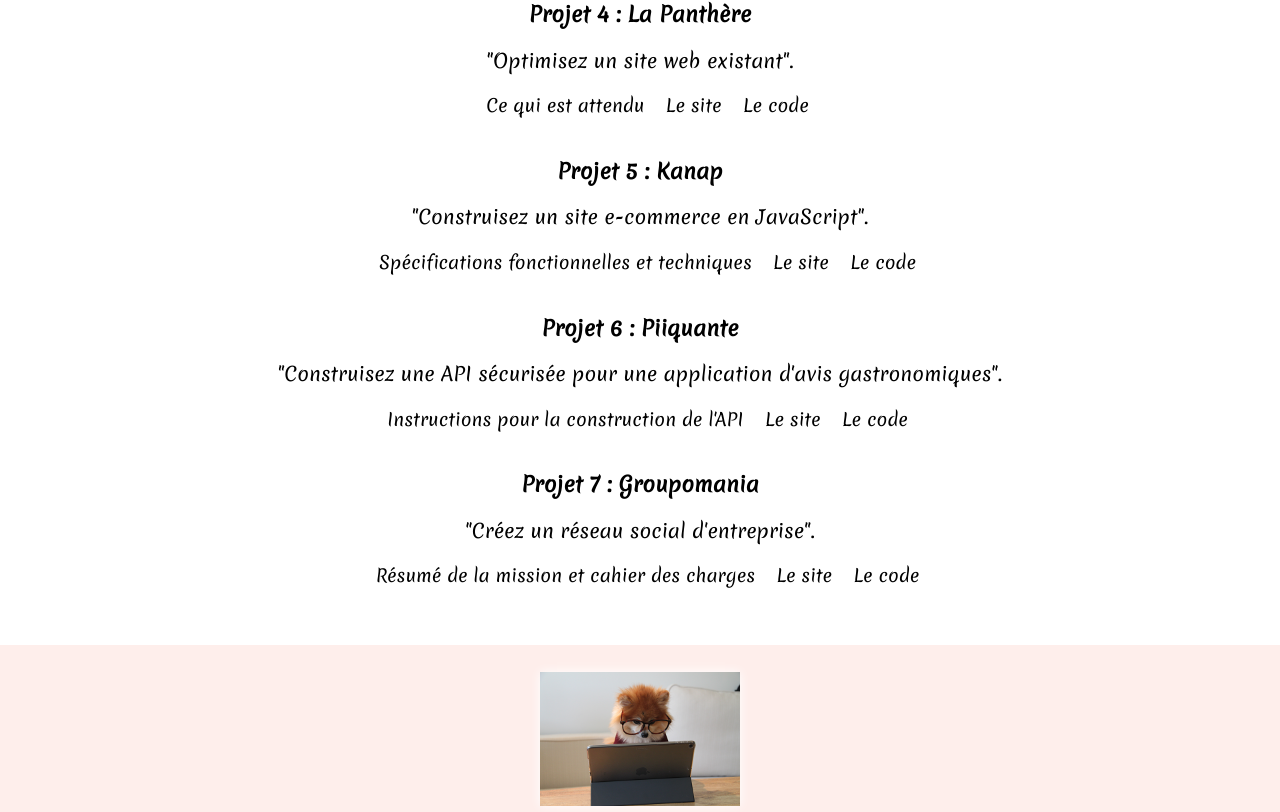
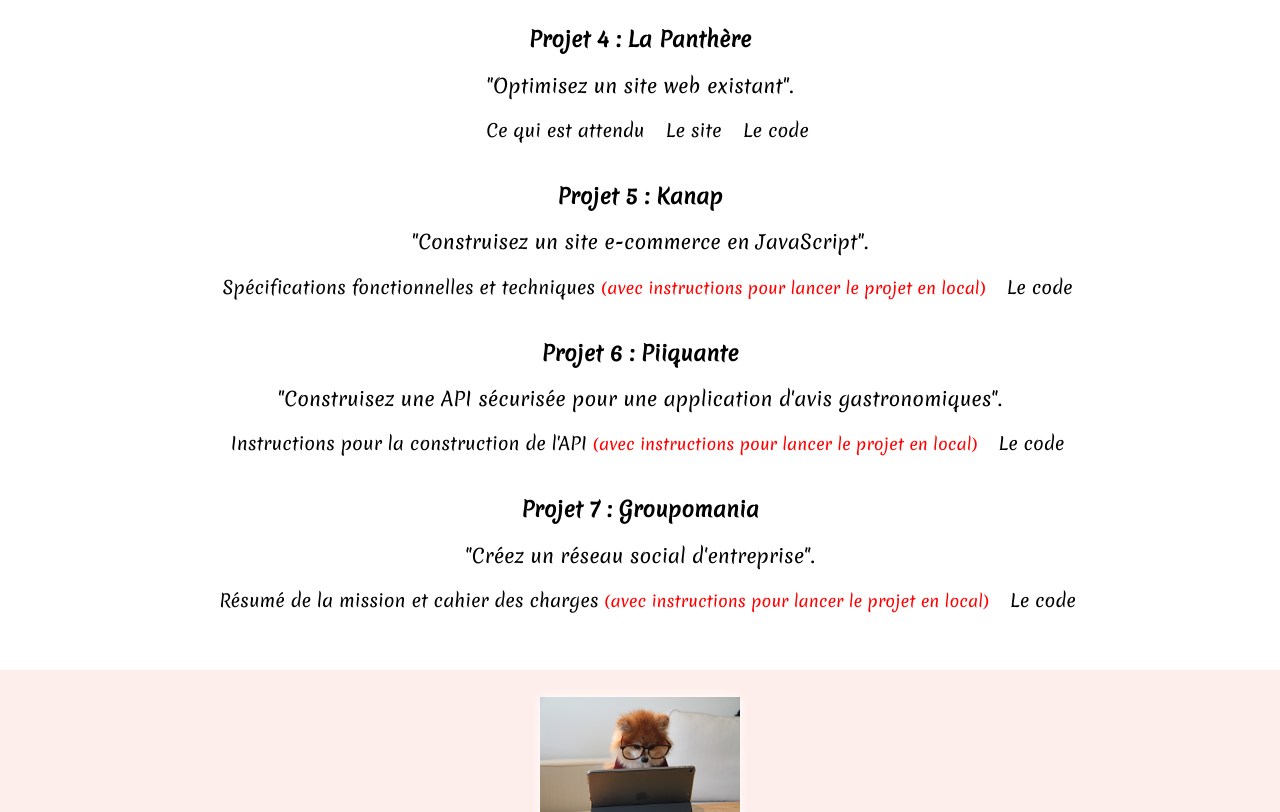
Before and after one commit to flo701/portfolio, a plain HTML site: page index.html in a window 1280 px wide. Shown: the part 1156-1968 px from the top of the page. Drawn offline with nearby package versions, Linux system fonts and the light colour scheme; a script that the page names is missing.

Commit message:
Ajout de précisions pour lancer les projets 5, 6 et 7 en local.

```diff
--- a/index.html
+++ b/index.html
@@ -55,7 +55,7 @@
             7 projets sont à réaliser.<br>
             Le 1er consiste à se présenter soi-même ainsi que le planning que nous nous sommes fixés pour ce parcours.<br>
             Seuls les projets 2 à 7 vous seront donc exposés ici.<br>
-        <span>(Mises en ligne à venir pour Kanap, Piiquante et Groupomania).</span></p>
+        <span>(Mises en ligne à venir pour Kanap, Piiquante et Groupomania. En attendant, vous pouvez les découvrir en suivant les instructions indiquées dans les README des repositories GitHub).</span></p>
         </div>
 
         <div id="booki"class="projects">
@@ -85,24 +85,24 @@
         <div id="kanap" class="projects">
             <h3>Projet 5 : Kanap</h3>
             <p>"Construisez un site e-commerce en JavaScript".</p>
-            <a href="https://flo701.github.io/kanap/" target="_blank">Spécifications fonctionnelles et techniques</a>
-            <a href="#" >Le site</a>
+            <a href="https://flo701.github.io/kanap/" target="_blank">Spécifications fonctionnelles et techniques</a> <span>(avec instructions pour lancer le projet en local)</span>
+            <!-- <a href="#" >Le site</a> -->
             <a href="https://github.com/flo701/kanap.git" target="_blank">Le code</a>
         </div>
 
         <div id="piiquante" class="projects">
             <h3>Projet 6 : Piiquante</h3>
             <p>"Construisez une API sécurisée pour une application d'avis gastronomiques".</p>
-            <a href="https://flo701.github.io/piiquante/" target="_blank">Instructions pour la construction de l'API</a>
-            <a href="#">Le site</a>
+            <a href="https://flo701.github.io/piiquante/" target="_blank">Instructions pour la construction de l'API</a> <span>(avec instructions pour lancer le projet en local)</span>
+            <!-- <a href="#">Le site</a> -->
             <a href="https://github.com/flo701/piiquante.git" target="_blank">Le code</a>
         </div>
 
         <div id="groupomania" class="projects">
             <h3>Projet 7 : Groupomania</h3>
             <p>"Créez un réseau social d'entreprise".</p>
-            <a href="https://flo701.github.io/groupomania/" target="_blank">Résumé de la mission et cahier des charges</a>
-            <a href="#">Le site</a>
+            <a href="https://flo701.github.io/groupomania/" target="_blank">Résumé de la mission et cahier des charges</a> <span>(avec instructions pour lancer le projet en local)</span>
+            <!-- <a href="#">Le site</a> -->
             <a href="https://github.com/flo701/groupomania.git" target="_blank">Le code</a>
         </div>
     </main>
--- a/style.css
+++ b/style.css
@@ -112,6 +112,11 @@ main {
 	padding-right:30px;
 }
 
+.projects span {
+	color: red;
+	font-size: 1rem;
+}
+
 #intro span {
 	color:red;
 	font-size: 1rem;
```
